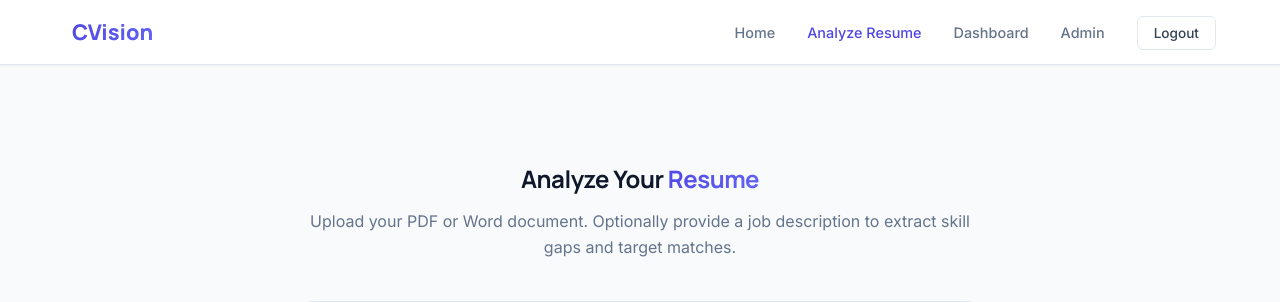
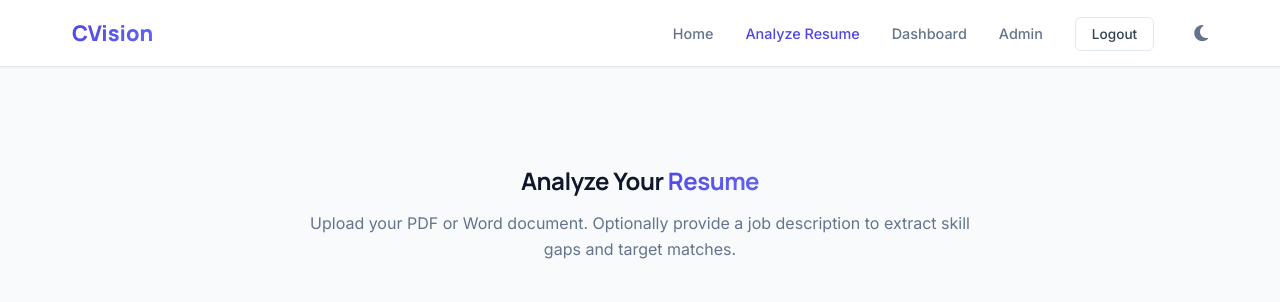
Before and after one commit to goswami-abhi/ai-resume-analyzer, a Flask app: page /upload in a window 1280 px wide. Shown: the top 302 px of the page. Run offline with Flask 3, Linux system fonts and the light colour scheme; the visitor is signed in with stand-in values (Sample User, id 1); data that the repository does not hold is empty.

Commit message:
Added dark mode toggle

```diff
--- a/static/css/style.css
+++ b/static/css/style.css
@@ -149,6 +171,13 @@ p {
     font-weight: 800;
 }
 
+.nav-container {
+    display: flex;
+    align-items: center;
+    gap: 2rem;
+    margin-left: auto;
+}
+
 .nav-links {
     display: flex;
     align-items: center;
@@ -195,6 +224,48 @@ p {
 
 .nav-btn-primary:hover {
     background: var(--primary-light);
+}
+
+/* Theme Toggle Button styling */
+.theme-toggle-btn {
+    background: none;
+    border: none;
+    color: var(--text-muted);
+    cursor: pointer;
+    font-size: 1.15rem;
+    display: inline-flex;
+    align-items: center;
+    justify-content: center;
+    padding: 8px;
+    border-radius: 50%;
+    transition: var(--transition-smooth);
+}
+
+.theme-toggle-btn:hover {
+    background: var(--primary-bg);
+    color: var(--primary) !important;
+    transform: scale(1.05);
+}
+
+.theme-toggle-btn:active {
+    transform: scale(0.95);
+}
+
+/* Dark Theme Specific Overrides */
+[data-theme="dark"] .history-table th {
+    background: #111827 !important;
+}
+
+[data-theme="dark"] .history-table tr:hover td {
+    background: #1f2937 !important;
+}
+
+[data-theme="dark"] .gap-table th {
+    background: #111827 !important;
+}
+
+[data-theme="dark"] .loading-overlay {
+    background: rgba(11, 15, 25, 0.95) !important;
 }
 
 .menu-toggle {
--- a/templates/base.html
+++ b/templates/base.html
@@ -12,6 +12,11 @@
     <link rel="stylesheet" href="https://cdnjs.cloudflare.com/ajax/libs/font-awesome/6.4.0/css/all.min.css">
     <!-- Chart.js -->
     <script src="https://cdn.jsdelivr.net/npm/chart.js"></script>
+    <script>
+        // Apply theme early to prevent flash
+        const savedTheme = localStorage.getItem('theme') || 'light';
+        document.documentElement.setAttribute('data-theme', savedTheme);
+    </script>
 </head>
 <body>
 
@@ -22,12 +27,7 @@
             <span>CVision</span>
         </a>
 
-        <button class="menu-toggle" id="menu-toggle" aria-label="Toggle Navigation">
-            <span></span>
-            <span></span>
-            <span></span>
-        </button>
-
+        <div class="nav-container">
             <ul class="nav-links" id="nav-links">
                 <li><a href="/" class="{% if request.path == '/' %}active{% endif %}">Home</a></li>
                 {% if current_user.is_authenticated %}
@@ -42,6 +42,17 @@
                     <li><a href="/register" class="nav-btn nav-btn-primary">Get Started</a></li>
                 {% endif %}
             </ul>
+
+            <button id="theme-toggle" class="theme-toggle-btn" aria-label="Toggle Theme">
+                <i class="fa-solid fa-moon" id="theme-icon"></i>
+            </button>
+        </div>
+
+        <button class="menu-toggle" id="menu-toggle" aria-label="Toggle Navigation">
+            <span></span>
+            <span></span>
+            <span></span>
+        </button>
     </nav>
 
     <!-- Flash Messages -->
@@ -101,6 +112,38 @@
                 navLinks.classList.toggle('active');
             });
         }
+
+        // Theme Toggle Logic
+        const themeToggle = document.getElementById('theme-toggle');
+        const themeIcon = document.getElementById('theme-icon');
+
+        function updateThemeIcon(theme) {
+            if (theme === 'dark') {
+                themeIcon.classList.remove('fa-moon');
+                themeIcon.classList.add('fa-sun');
+            } else {
+                themeIcon.classList.remove('fa-sun');
+                themeIcon.classList.add('fa-moon');
+            }
+        }
+
+        // Initialize icon state
+        const currentTheme = document.documentElement.getAttribute('data-theme') || 'light';
+        updateThemeIcon(currentTheme);
+
+        if (themeToggle) {
+            themeToggle.addEventListener('click', () => {
+                const activeTheme = document.documentElement.getAttribute('data-theme') || 'light';
+                const nextTheme = activeTheme === 'dark' ? 'light' : 'dark';
+
+                document.documentElement.setAttribute('data-theme', nextTheme);
+                localStorage.setItem('theme', nextTheme);
+                updateThemeIcon(nextTheme);
+
+                // Dispatch event so scripts (like Chart.js) can react to theme changes if needed
+                window.dispatchEvent(new CustomEvent('themechanged', { detail: nextTheme }));
+            });
+        }
     </script>
     {% block scripts %}{% endblock %}
 </body>
```
Also changed, not shown: other parts of static/css/style.css (+29 -1 lines), templates/result.html (+13 -2 lines). Lines whose indentation alone changed are shown as unchanged.
